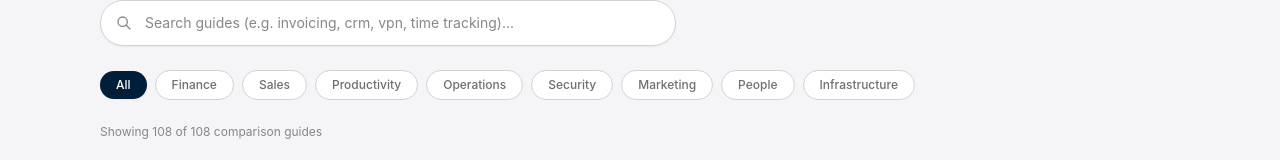
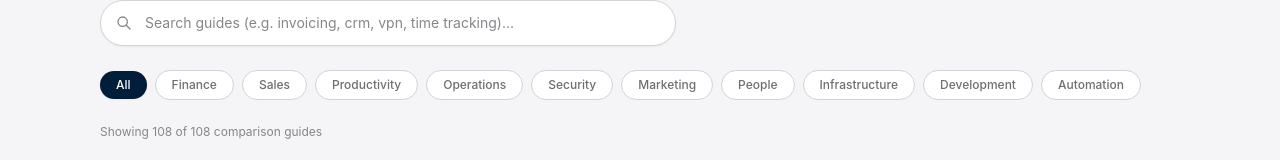
Before and after one commit to LinukaBandara/StackPick, a Next.js app: page /best in a window 1280 px wide. Shown: the part 544-704 px from the top of the page. Built offline with nearby package versions, Linux system fonts and the light colour scheme; no server answers.

Commit message:
Include developer and automation directory filters

```diff
--- a/components/BestDirectory.tsx
+++ b/components/BestDirectory.tsx
@@ -24,6 +24,8 @@ const CATEGORIES = [
   "Marketing",
   "People",
   "Infrastructure",
+  "Development",
+  "Automation",
 ];
 
 export default function BestDirectory({ articles }: BestDirectoryProps) {
```
